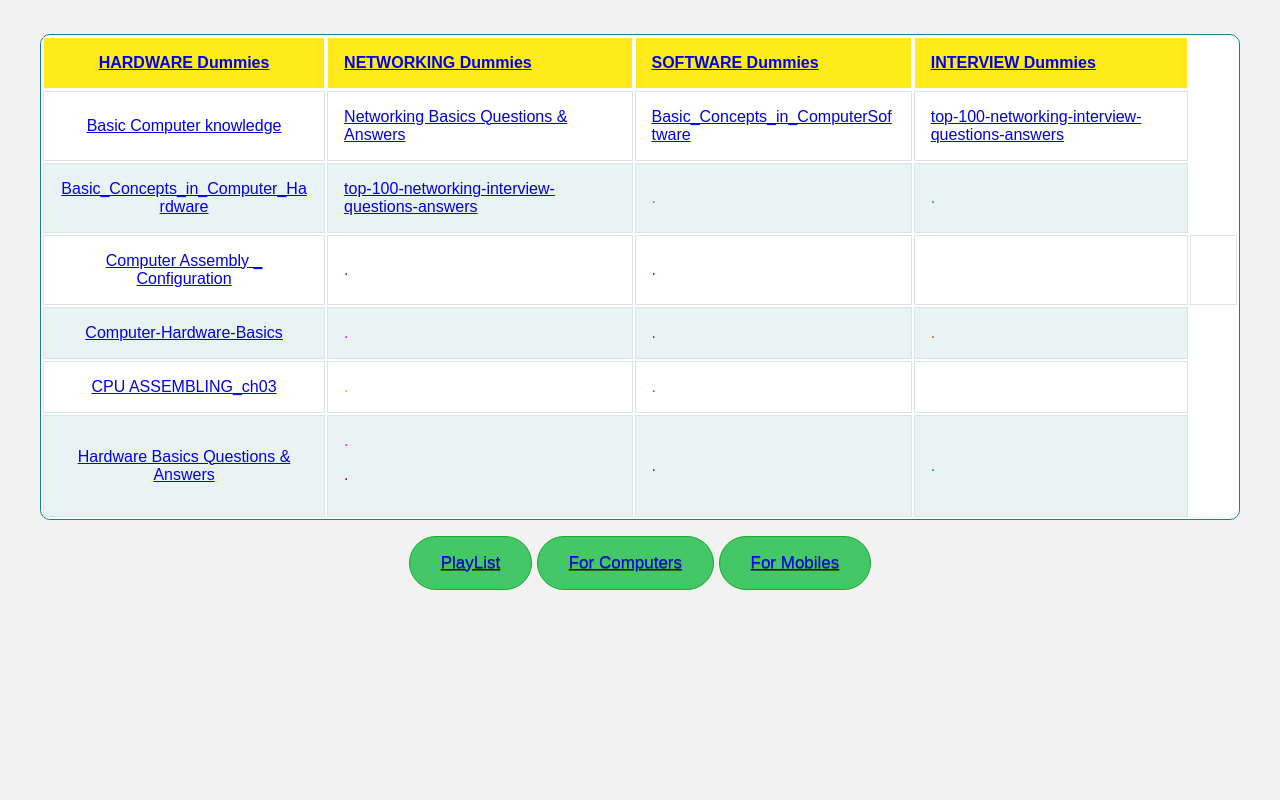
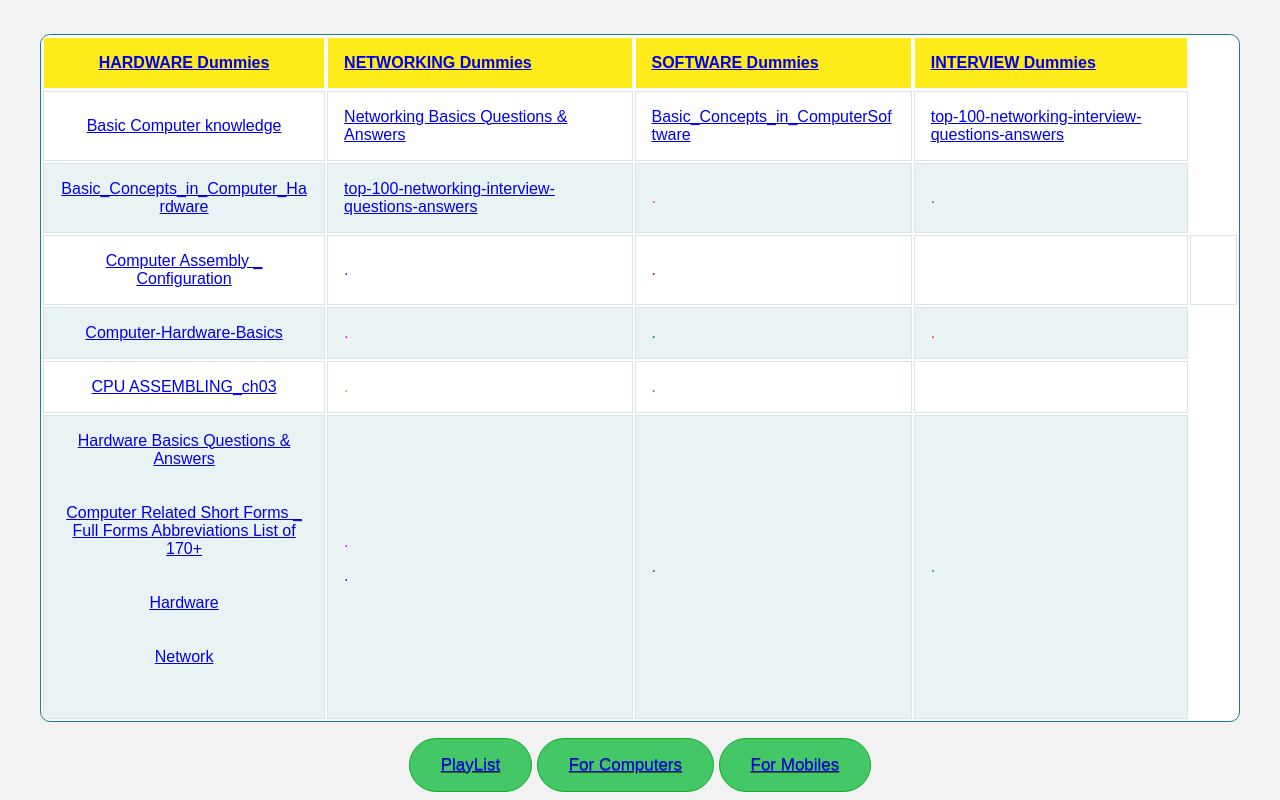
Before and after one commit to AEAANANDSHAW/cms, a plain HTML site: page index1.html in a window 1280 px wide. Shown: the part 523-1323 px from the top of the page. Before the commit the page ends 1121 px from the top, so only its background shows below. Drawn offline with Linux system fonts and the light colour scheme.

Commit message:
Update index1.html

```diff
--- a/index1.html
+++ b/index1.html
@@ -98,7 +98,11 @@
   </tr>
 
   <tr>
-    <td><a href="files/Hardware Basics Questions &amp; Answers.pdf">Hardware Basics Questions &amp; Answers</a></td>
+    <td><a href="files/Hardware Basics Questions &amp; Answers.pdf">Hardware Basics Questions &amp; Answers</a><br><br><br>
+	  <a href="files/Computer Related Short Forms _ Full Forms Abbreviations List of 170+.pdf">Computer Related Short Forms _ Full Forms Abbreviations List of 170+</a><br><br><br>
+    <a href="files/Hardware.pdf">Hardware</a><br><br><br>
+    <a href="files/Network.pdf">Network</a><br><br><br>
+	  </td>
     <td style="color:#ff00ff;">.<br>
     <p style="color:#6600ff">.</p></td>
     <td style="color:#0B646F;">.</td>
```
